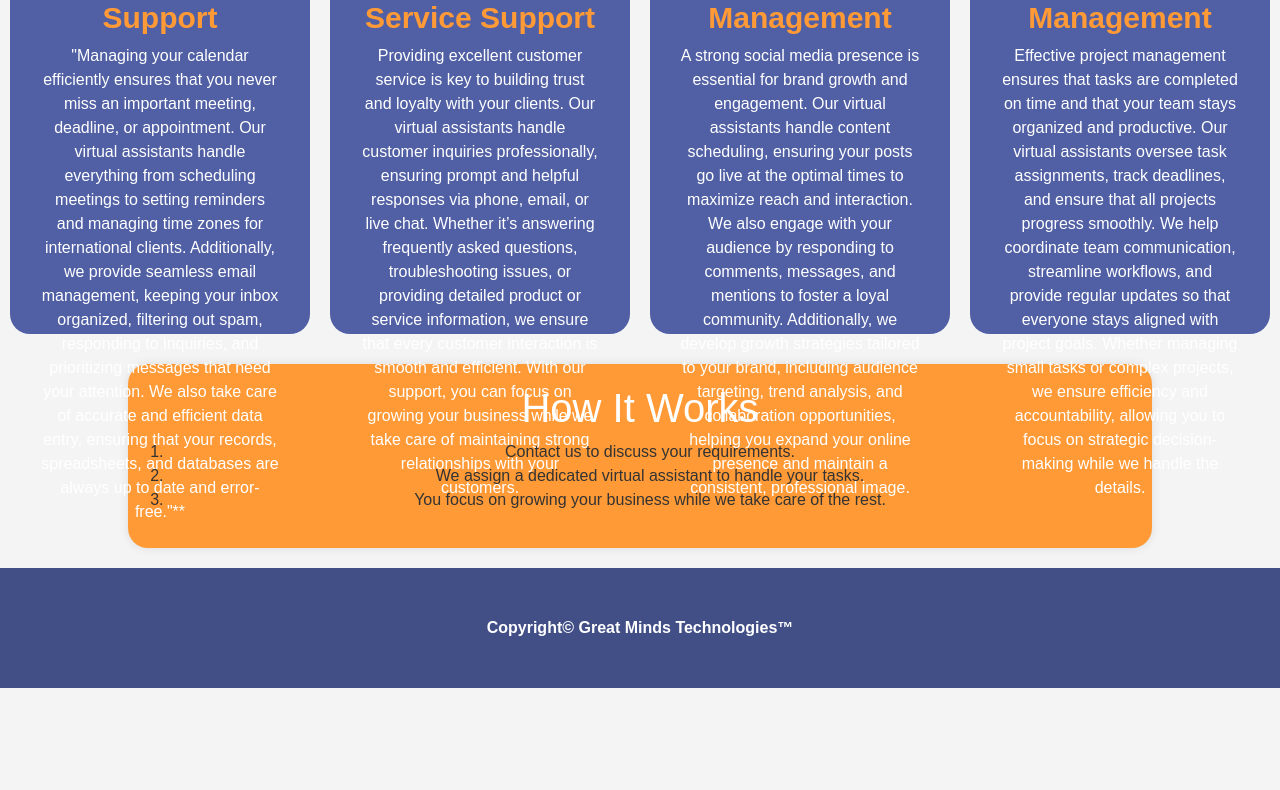
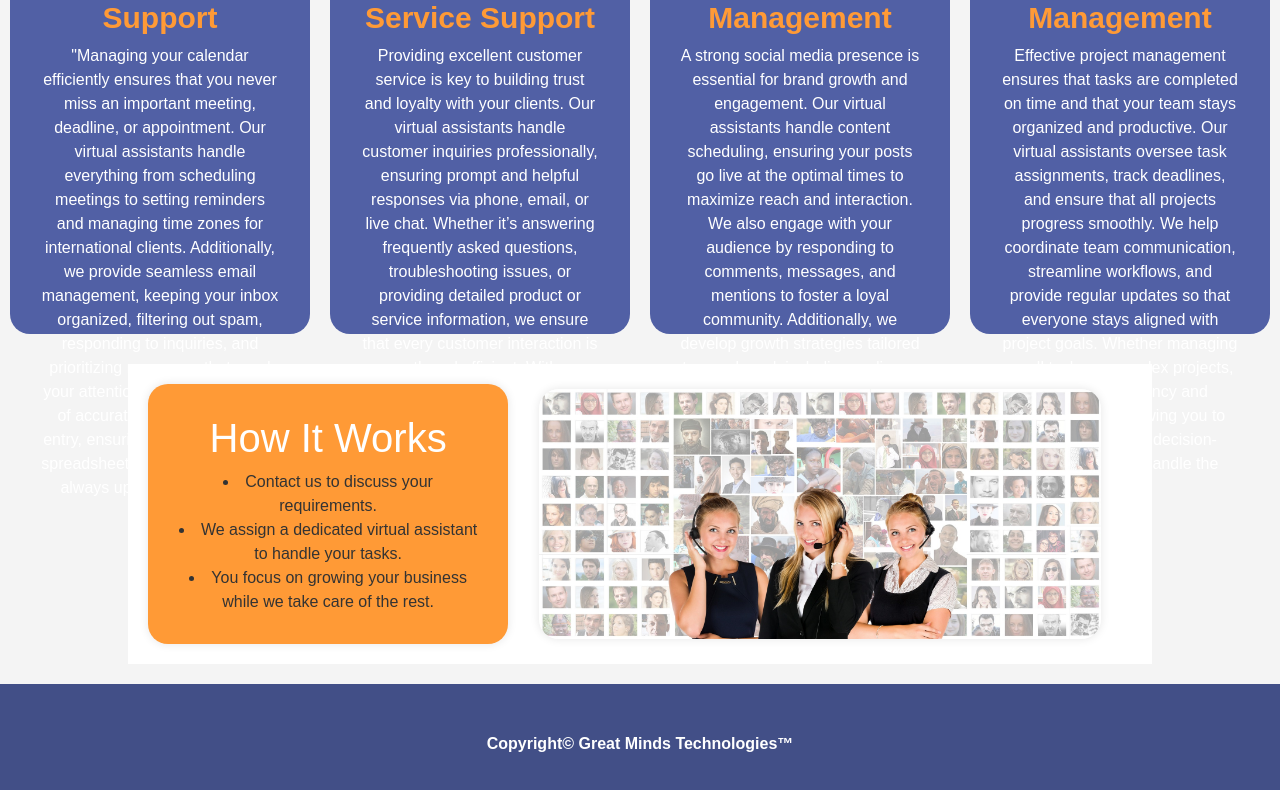
Before and after one commit to Onthatile-Lesufi/spot-ui-challenge_gmt, a React (Create React App) app: page / in a window 1280 px wide. Shown: the part 1076-1866 px from the top of the page. Before the commit the page ends 1764 px from the top, so only its background shows below. Built offline with nearby package versions, Linux system fonts and the light colour scheme.

Commit message:
fianl touches

```diff
--- a/src/components/Home.js
+++ b/src/components/Home.js
@@ -1,5 +1,6 @@
 import "./css/Home.css";
 import img from "./assets/images/thinkImg.jpeg";
+import img2 from "./assets/images/CustomerSupport.jpg";
 
 function Home() {
   return (
@@ -83,14 +84,20 @@ function Home() {
       </section>
 
       <section class="how-it-works">
+      <div className="how">
         <h2>How It Works</h2>
-        <ol>
-          <li>Contact us to discuss your requirements.</li>
+
+       <li>Contact us to discuss your requirements.</li>
           <li>We assign a dedicated virtual assistant to handle your tasks.</li>
           <li>
             You focus on growing your business while we take care of the rest.
           </li>
-        </ol>
+       </div>
+       <div>
+      <img src={img2}/>
+       </div>
+
+
       </section>
     </div>
   );
--- a/src/components/css/Home.css
+++ b/src/components/css/Home.css
@@ -19,6 +19,11 @@ header {
 }
 .homeImg{
     width: 40%;
+    transition: 0.5s ease-in;
+}
+
+.homeImg:hover{
+    scale: 1.1;
 }
 .homeImg img{
     width: 100%;
@@ -98,13 +103,31 @@ header {
 }
 
  .how-it-works {
+    display: flex;
+    height: 50%;
+    flex-direction: row;
+    justify-content: space-evenly;
+    align-items: center;
     width: 80%;
+
     margin: 20px auto;
     padding: 20px;
     background: #fff;
+
+}
+.how{
+    width: 100%;
+
+    padding: 30px;
     border-radius: 20px;
     box-shadow: 0px 0px 10px rgba(0, 0, 0, 0.1);
     background-color: #ff9a36;
+}
+
+.how-it-works img{
+    width: 90%;
+    border-radius: 20px;
+    box-shadow: 0px 0px 10px rgba(0, 0, 0, 0.1);
 }
 h2 {
     color: #ffffff;
```
